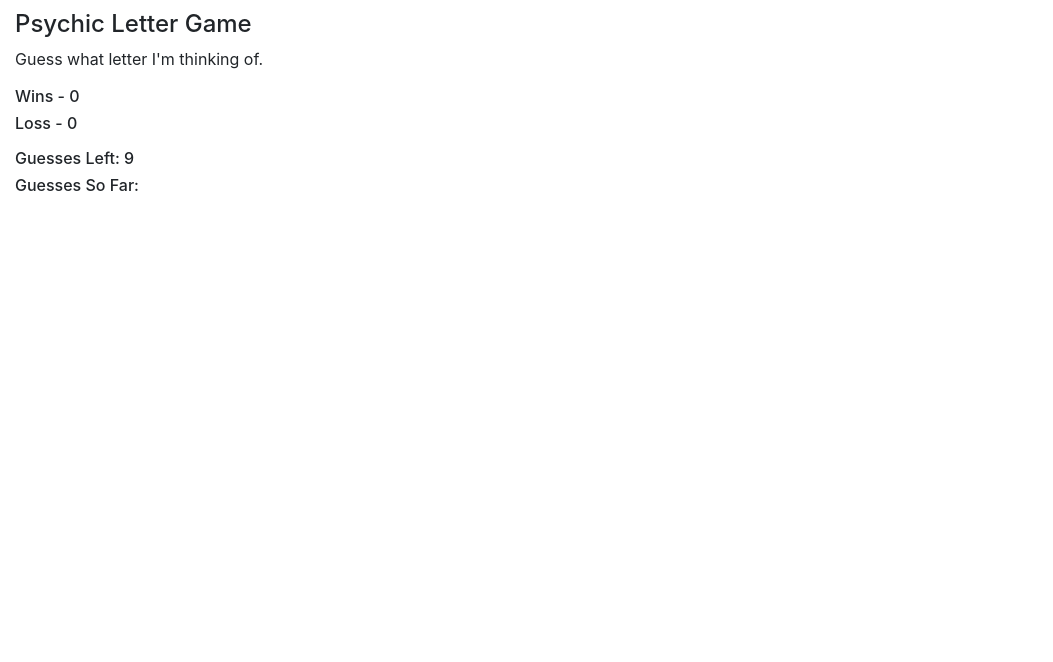
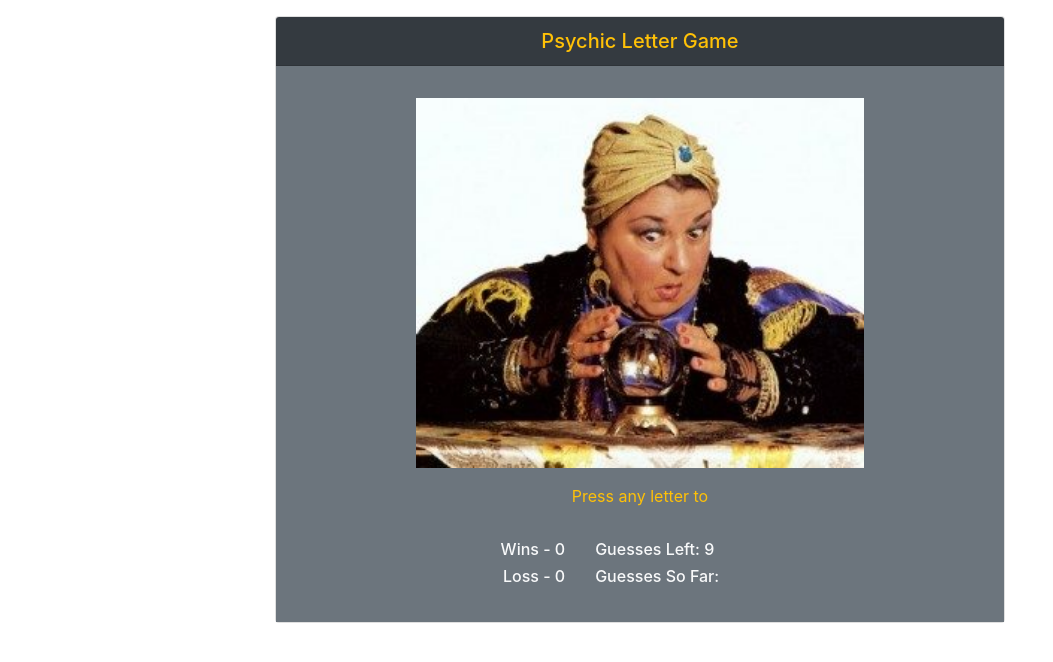
Before and after one commit to jshou403/Psychic-Game, a plain HTML site: page index.html in a window 1280 px wide. Shown: the whole page, without its empty margins (0-1053 px from the left). Drawn offline with nearby package versions, Linux system fonts and the light colour scheme.

Commit message:
Updated look of game.

```diff
--- a/assets/javascript/game.js
+++ b/assets/javascript/game.js
@@ -2,7 +2,12 @@ var winCount = 0;
 var lossCount = 0;
 var guessesLeft = 9;
 var computerChoices = ["a", "b", "c", "d", "e", "f", "g", "h", "i", "j", "k", "l", "m", "n", "o", "p", "q", "r", "s", "t", "u", "v", "w", "x", "y", "z"];
-var lettersGuessed = [];
+var lettersGuessed = [ ];
+
+var guessesDisplay = document.getElementById("guessesleft-text");
+var lettersDisplay = document.getElementById("lettersguessed-text");
+var winDisplay = document.getElementById("win-text");
+var lossDisplay = document.getElementById("loss-text");
 
 // generate random item from computerChoice array
 var computerGuess = computerChoices[Math.floor(Math.random() * computerChoices.length)];
@@ -12,14 +17,22 @@ document.onkeyup = function (event) {
     var userGuess = event.key;
 
     // then compare the user's letter and the computer's letter
-    // [3 scenarios - if, else if, else]
+    // using: if, else if, else
+        // 1 - IF - user guess does match computer guess
+            // 1 - A - if  - guesses left is 0
+            // 1 - B - else if - user guess matches one in the array (NOT ADDED)
+        // 2 - ELSE IF - user guess does not match computer guess
 
     // [if] if the userGuess doesn't match the computer guess
     if (userGuess !== computerGuess) {
         // decrease guesses left by 1
         guessesLeft--;
+        // display guesses left
+        guessesDisplay.textContent = guessesLeft;
         // add userGuess to the lettersguessed array
         lettersGuessed.push(userGuess);
+        // display letters guessed
+        lettersDisplay.textContent = lettersGuessed;
 
             // test and debug
             console.log("my guess = " + userGuess);
@@ -32,10 +45,17 @@ document.onkeyup = function (event) {
         if (guessesLeft == 0) {
         // increase lossCount by 1
         lossCount++;
+        // display lossCount
+        lossDisplay.textContent = lossCount;
         // reset guessLeft
         guessesLeft = 9;
+        // display guessesLeft
+        guessesDisplay.textContent = guessesLeft;
         // reset lettersGuessed array
         lettersGuessed = [];
+        // display lettersGuessed
+        lettersDisplay.textContent = lettersGuessed;
+
         // generate new random letter
         computerGuess = computerChoices[Math.floor(Math.random() * computerChoices.length)];
 
@@ -53,10 +73,16 @@ document.onkeyup = function (event) {
     else if (userGuess === computerGuess) {
         // increase winCount by 1
         winCount++;
+        // display winCount
+        winDisplay.textContent = winCount;
         // reset guessesLeft
         guessesLeft = 9;
+        // display guessesLeft
+        guessesDisplay.textContent = guessesLeft;
         // reset lettersGuessed array
         lettersGuessed = [];
+        // display letters guessed
+        lettersDisplay.textContent = lettersGuessed;
         // generate new random letter
         computerGuess = computerChoices[Math.floor(Math.random() * computerChoices.length)];
 
--- a/index.html
+++ b/index.html
@@ -1,5 +1,6 @@
 <!DOCTYPE html>
 <html lang="en">
+
 <head>
     <meta charset="UTF-8">
     <meta name="viewport" content="width=device-width, initial-scale=1.0">
@@ -12,14 +13,29 @@
 
 </head>
 
-<body style="margin-top: 10px; margin-left: 15px;">
+<body class="container text-center pt-3">
 
-<!-- GAME DISPLAY START -->
+    <div class="row">
+        <div class="col-2"></div>
 
-    <h4>Psychic Letter Game</h4>
+        <div class="col-8">
+            <!-- CARD START -->
+            <div class="card">
 
-    <p>Guess what letter I'm thinking of.</p>
+                <h5 class="card-header bg-dark text-warning">Psychic Letter Game</h5>
 
+                <div class="card-body bg-secondary text-light">
+
+                    <h5 class="card-title"></h5>
+
+                    <img src="assets/images/fortune-teller.jpg" width="65%" class="mb-3" alt="E-Z as A-B-C!">
+
+                    <p class="card-text text-warning">
+                        Press any letter to
+                    </p>
+
+                    <div class="row">
+                        <div class="col-5 text-right">
                             <p>
                                 <!-- WINS and LOSSES -->
                                 <h6>Wins -
@@ -31,7 +47,9 @@
                                 </h6>
 
                             </p>
+                        </div>
 
+                        <div class="col-7 text-left">
                             <p>
                                 <!-- GUESSES LEFT and LETTERS GUESSED -->
                                 <h6>Guesses Left:
@@ -42,8 +60,14 @@
                                     <span id="lettersguessed-text"></span>
                                 </h6>
                             </p>
-
-<!-- GAME DISPLAY END -->
+                        </div>
+                    </div>
+                </div>
+            </div>
+            <!--CARD END-->
+        </div>
+        <div class="col-2"></div>
+    </div>
 
     <!-- Game.JS link -->
     <script src="assets/javascript/game.js"></script>
@@ -60,4 +84,5 @@
         crossorigin="anonymous"></script>
 
 </body>
+
 </html>
```
Also changed, not shown: assets/images/fortune-teller.jpg (added). Lines whose indentation alone changed are shown as unchanged.
